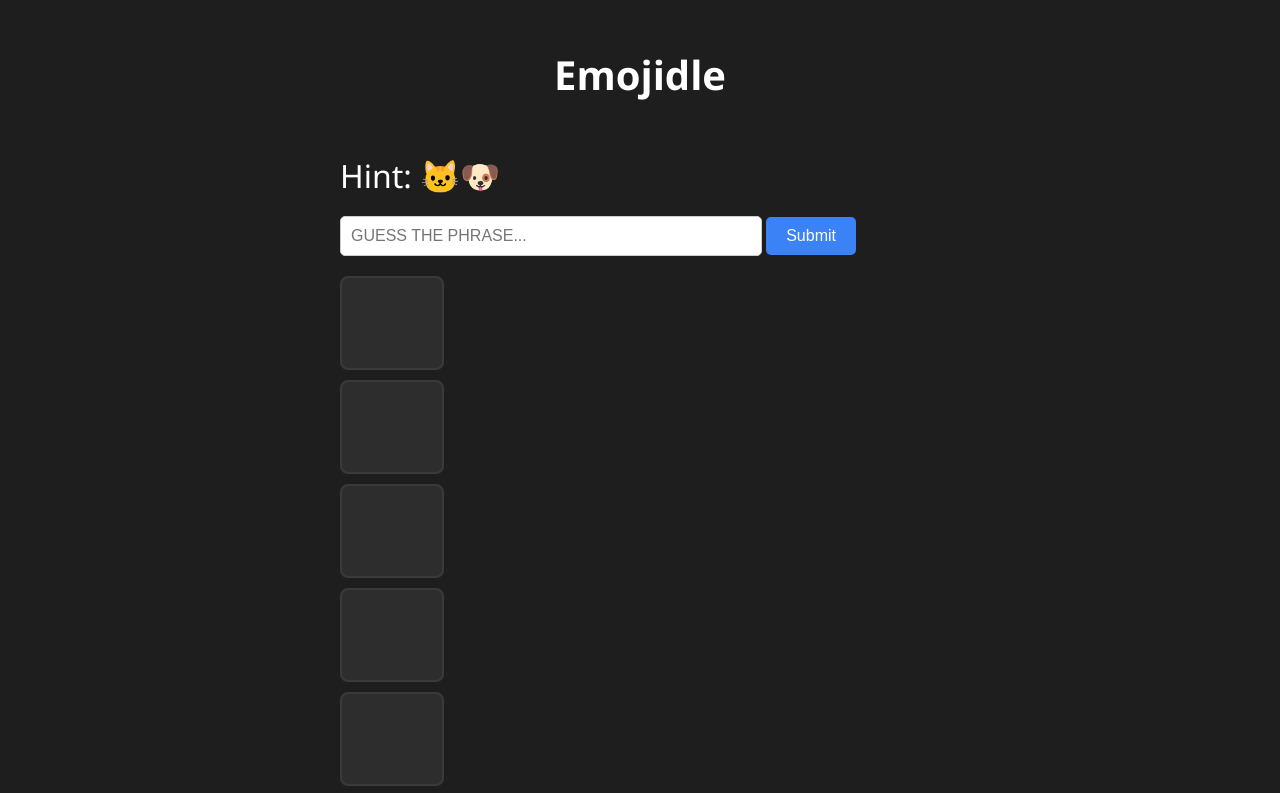
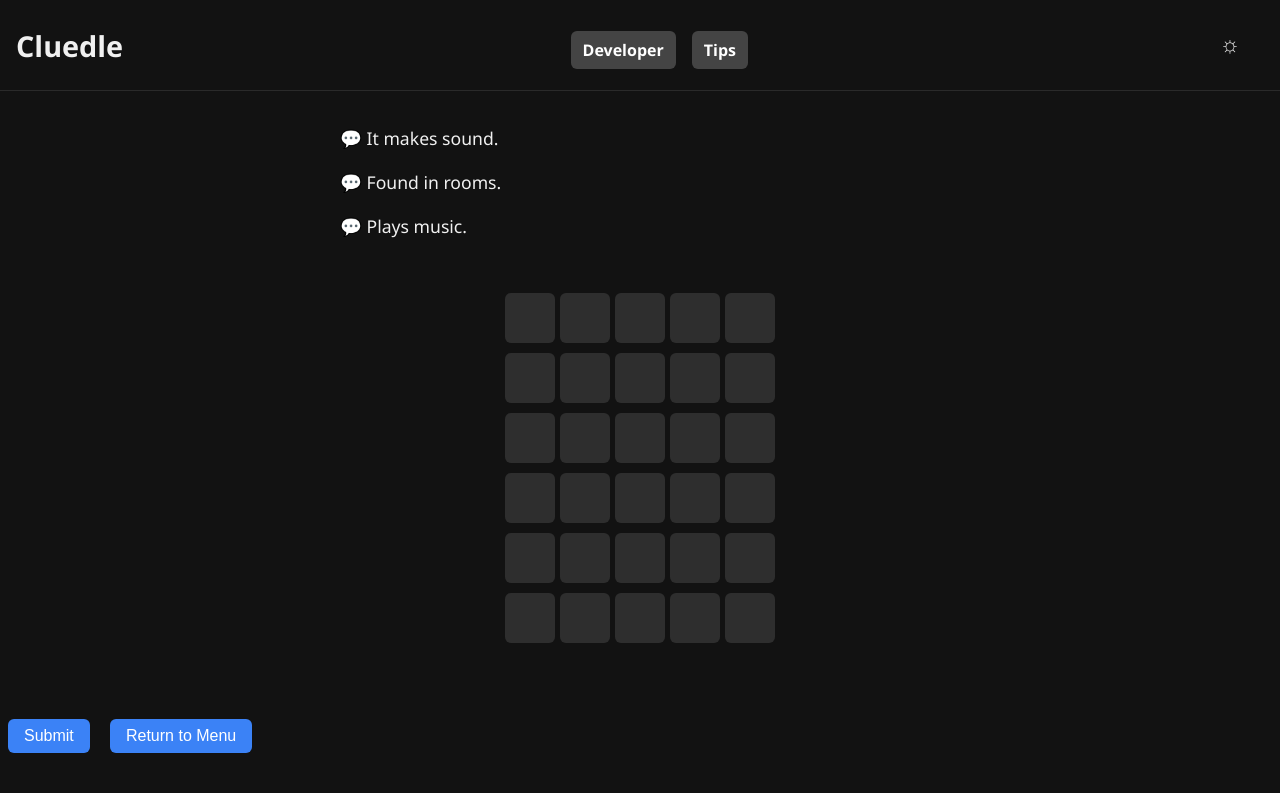
Before and after one commit to RazvanAlexe/Dle, a plain HTML site: page index.html in a window 1280 px wide. Both pictures are taken after a click on the button "Daily Challenge". Shown: the top 793 px of the page. Drawn offline with Linux system fonts and the light colour scheme.

Commit message:
Add files via upload

```diff
--- /dev/null
+++ b/cluedle.js
@@ -0,0 +1,126 @@
+let currentPuzzle;
+let currentGuess = '';
+let attempts = [];
+let gameOver = false;
+
+const board = document.getElementById('board');
+const cluesBox = document.getElementById('clues');
+const message = document.getElementById('message');
+const submitBtn = document.getElementById('submitBtn');
+const returnBtn = document.getElementById('returnBtn');
+const themeToggle = document.getElementById('themeToggle');
+const gameContainer = document.getElementById('gameContainer');
+const dailyBtn = document.getElementById('dailyBtn');
+const practiceBtn = document.getElementById('practiceBtn');
+
+function selectPuzzle(mode) {
+    gameContainer.style.display = 'block';
+    document.querySelector('.mode-toggle').style.display = 'none';
+
+    if (mode === 'daily') {
+        const today = new Date().toISOString().split('T')[0];
+        const seed = today.split('-').join('');
+        const index = parseInt(seed) % clues.length;
+        currentPuzzle = clues[index];
+    } else {
+        currentPuzzle = clues[Math.floor(Math.random() * clues.length)];
+    }
+    startGame();
+}
+
+function startGame() {
+    cluesBox.innerHTML = currentPuzzle.clues.map(clue => `<p>💬 ${clue}</p>`).join('');
+    board.innerHTML = '';
+    currentGuess = '';
+    attempts = [];
+    gameOver = false;
+    message.textContent = '';
+    drawBoard();
+}
+
+function drawBoard() {
+    board.innerHTML = '';
+    for (let i = 0; i < 6; i++) {
+        const row = document.createElement('div');
+        row.className = 'row';
+        const guess = attempts[i] || '';
+        for (let j = 0; j < 5; j++) {
+            const tile = document.createElement('div');
+            tile.className = 'tile';
+            const letter = guess[j] || '';
+            tile.textContent = letter;
+
+            if (guess && currentPuzzle) {
+                const answerLetter = currentPuzzle.answer[j];
+                if (letter === answerLetter) {
+                    tile.classList.add('correct');
+                } else if (currentPuzzle.answer.includes(letter)) {
+                    tile.classList.add('present');
+                } else {
+                    tile.classList.add('absent');
+                }
+            }
+            row.appendChild(tile);
+        }
+        board.appendChild(row);
+    }
+}
+
+function handleKeyPress(e) {
+    if (gameOver) return;
+    const key = e.key.toLowerCase();
+    if (key === 'enter') {
+        submitGuess();
+    } else if (key === 'backspace') {
+        currentGuess = currentGuess.slice(0, -1);
+    } else if (/^[a-z]$/.test(key) && currentGuess.length < 5) {
+        currentGuess += key;
+    }
+    drawBoard();
+    fillCurrentRow();
+}
+
+function fillCurrentRow() {
+    const row = board.children[attempts.length];
+    if (!row) return;
+    for (let i = 0; i < 5; i++) {
+        row.children[i].textContent = currentGuess[i] || '';
+    }
+}
+
+function submitGuess() {
+    if (currentGuess.length !== 5) {
+        message.textContent = 'Enter a 5-letter word';
+        return;
+    }
+    attempts.push(currentGuess);
+    drawBoard();
+    if (currentGuess === currentPuzzle.answer) {
+        message.textContent = 'You got it!';
+        gameOver = true;
+    } else if (attempts.length >= 6) {
+        message.textContent = `Out of tries! The word was “${currentPuzzle.answer}”.`;
+        gameOver = true;
+    } else {
+        message.textContent = '';
+    }
+    currentGuess = '';
+}
+
+submitBtn.addEventListener('click', submitGuess);
+returnBtn.addEventListener('click', () => {
+    gameContainer.style.display = 'none';
+    document.querySelector('.mode-toggle').style.display = 'flex';
+    board.innerHTML = '';
+    cluesBox.innerHTML = '';
+});
+
+themeToggle.addEventListener('click', () => {
+    document.body.classList.toggle('dark-mode');
+    document.body.classList.toggle('light-mode');
+});
+
+dailyBtn.addEventListener('click', () => selectPuzzle('daily'));
+practiceBtn.addEventListener('click', () => selectPuzzle('practice'));
+
+document.addEventListener('keydown', handleKeyPress);
--- /dev/null
+++ b/clues.js
@@ -0,0 +1,58 @@
+const clues = [
+    {
+        clues: [
+            "It's not alive.",
+            "It has keys but opens nothing.",
+            "It can be played."
+        ],
+        answer: "piano"
+    },
+    {
+        clues: [
+            "It's round.",
+            "It's kicked.",
+            "It scores goals."
+        ],
+        answer: "ball"
+    },
+    {
+        clues: [
+            "It helps you see.",
+            "It hangs on the wall.",
+            "You look into it."
+        ],
+        answer: "mirror"
+    },
+    {
+        clues: [
+            "Used in writing.",
+            "Has ink.",
+            "Fits in a pocket."
+        ],
+        answer: "penne"
+    },
+    {
+        clues: [
+            "Worn on feet.",
+            "Has laces.",
+            "Used for running."
+        ],
+        answer: "sneak"
+    },
+    {
+        clues: [
+            "It makes sound.",
+            "Found in rooms.",
+            "Plays music."
+        ],
+        answer: "radio"
+    },
+    {
+        clues: [
+            "Shows moving pictures.",
+            "Controlled remotely.",
+            "Mounted on wall."
+        ],
+        answer: "tvset"
+    }
+];
--- a/index.html
+++ b/index.html
@@ -3,111 +3,53 @@
 <head>
     <meta charset="UTF-8" />
     <meta name="viewport" content="width=device-width, initial-scale=1.0" />
-    <title>Emojidle Game</title>
+    <title>Cluedle – Chain Logic Word Game</title>
     <link rel="stylesheet" href="style.css" />
-    <style>
-        body {
-            font-family: 'Segoe UI', sans-serif;
-            display: flex;
-            flex-direction: column;
-            align-items: center;
-            justify-content: flex-start;
-            background-color: #1e1e1e;
-            color: #fff;
-            min-height: 100vh;
-            margin: 0;
-            padding: 20px;
-        }
 
-        h1 {
-            margin-bottom: 20px;
-            font-size: 2.5rem;
-        }
+    <!-- Google AdSense (replace with your ID) -->
+    <script async src="https://pagead2.googlesyndication.com/pagead/js/adsbygoogle.js?client=ca-pub-xxxxxxxxxxxx"
+            crossorigin="anonymous"></script>
+</head>
+<body class="dark-mode">
+    <header>
+        <h1>Cluedle</h1>
 
-        #modeSelect, #gameArea {
-            display: flex;
-            flex-direction: column;
-            align-items: center;
-            gap: 10px;
-            max-width: 600px;
-            width: 100%;
-        }
+        <div class="mode-toggle">
+            <button id="dailyBtn">Daily Challenge</button>
+            <button id="practiceBtn">Practice Mode</button>
+        </div>
 
-        button {
-            padding: 10px 20px;
-            font-size: 1rem;
-            border: none;
-            border-radius: 5px;
-            cursor: pointer;
-            background-color: #3b82f6;
-            color: white;
-            transition: background-color 0.2s;
-        }
+        <!-- Social Buttons -->
+        <div class="social-links">
+            <a href="https://x.com/RazvanAlexe95" target="_blank" class="social-button">Developer</a>
+            <a href="https://ko-fi.com/razvanalexe" target="_blank" class="social-button">Tips</a>
+        </div>
 
-            button:hover {
-                background-color: #2563eb;
-            }
+        <button id="themeToggle" title="Toggle theme">☼</button>
+    </header>
 
-        #guessInput {
-            padding: 10px;
-            font-size: 1rem;
-            width: 100%;
-            max-width: 400px;
-            border: 1px solid #ccc;
-            border-radius: 5px;
-        }
+    <main id="gameContainer" style="display:none;">
+        <section id="clues"></section>
+        <section id="board"></section>
+        <p id="message"></p>
+        <button id="submitBtn">Submit</button>
+        <button id="returnBtn">Return to Menu</button>
 
-        #board {
-            width: 100%;
-            max-width: 600px;
-            display: flex;
-            flex-direction: column;
-            gap: 10px;
-            margin: 20px 0;
-        }
+        <!-- Ad Placement -->
+        <div class="ad-container">
+            <ins class="adsbygoogle"
+                 style="display:block"
+                 data-ad-client="ca-pub-xxxxxxxxxxxx"
+                 data-ad-slot="1234567890"
+                 data-ad-format="auto"
+                 data-full-width-responsive="true"></ins>
+            <script>
+                (adsbygoogle = window.adsbygoogle || []).push({});
+            </script>
+        </div>
+    </main>
 
-        .tile {
-            background-color: #2d2d2d;
-            padding: 15px 20px;
-            border-radius: 8px;
-            text-align: left;
-            font-size: 1rem;
-            color: #fff;
-            word-break: break-word;
-            min-height: 40px;
-        }
-
-        #emojiHint {
-            font-size: 2rem;
-            margin-bottom: 10px;
-        }
-
-        #message {
-            font-size: 1.1rem;
-            margin-top: 10px;
-            text-align: center;
-        }
-    </style>
-</head>
-<body>
-    <h1>Emojidle</h1>
-
-    <div id="modeSelect">
-        <button onclick="startGame('daily')">Daily Challenge</button>
-        <button onclick="startGame('repeat')">Practice Mode</button>
-    </div>
-
-    <div id="gameArea" style="display:none;">
-        <p id="emojiHint"></p>
-        <input type="text" id="guessInput" placeholder="Guess the phrase..." />
-        <button onclick="submitGuess()">Submit</button>
-        <div id="board"></div>
-        <p id="message"></p>
-        <button id="shareBtn" style="display:none;" onclick="shareResult()">Share</button>
-        <button onclick="returnToMenu()">Return to Menu</button>
-    </div>
-
-    <script src="emojis.js"></script>
-    <script src="emojidle.js"></script>
+    <script src="clues.js"></script>
+    <script src="cluedle.js"></script>
 </body>
 </html>
--- a/style.css
+++ b/style.css
@@ -1,57 +1,143 @@
 body {
-    font-family: sans-serif;
+    font-family: 'Segoe UI', sans-serif;
+    margin: 0;
+    padding: 0;
+    transition: background 0.3s, color 0.3s;
+}
+
+    body.dark-mode {
+        background-color: #121212;
+        color: #f0f0f0;
+    }
+
+    body.light-mode {
+        background-color: #ffffff;
+        color: #111111;
+    }
+
+header {
     display: flex;
-    flex-direction: column;
+    justify-content: space-between;
     align-items: center;
-    justify-content: center;
-    height: 100vh;
+    padding: 1rem;
+    border-bottom: 1px solid rgba(255,255,255,0.1);
+}
+
+h1 {
     margin: 0;
-    background-color: #121213;
+    font-size: 1.8rem;
+}
+
+.mode-toggle button,
+#themeToggle,
+#submitBtn,
+#returnBtn {
+    margin: 0.5rem;
+    padding: 0.5rem 1rem;
+    font-size: 1rem;
+    cursor: pointer;
+    border-radius: 6px;
+    border: none;
+    background-color: #3b82f6;
     color: white;
 }
 
+#themeToggle {
+    background-color: transparent;
+    color: inherit;
+    font-size: 1.4rem;
+}
+
+#clues {
+    padding: 1rem;
+    font-size: 1.1rem;
+    line-height: 1.5;
+    max-width: 600px;
+    margin: 0 auto;
+}
+
 #board {
+    max-width: 600px;
+    margin: 20px auto;
     display: grid;
-    grid-template-columns: repeat(5, 60px);
+    grid-template-rows: repeat(6, 1fr);
     gap: 10px;
-    margin-bottom: 20px;
+}
+
+.row {
+    display: flex;
+    justify-content: center;
+    gap: 5px;
 }
 
 .tile {
-    width: 60px;
-    height: 60px;
-    border: 2px solid #3a3a3c;
+    width: 50px;
+    height: 50px;
+    border-radius: 6px;
+    font-size: 1.5rem;
     display: flex;
     align-items: center;
     justify-content: center;
-    font-size: 2rem;
-    text-transform: uppercase;
-    background-color: #121213;
+    background-color: #2e2e2e;
+    color: white;
+    transition: all 0.3s ease;
 }
 
-.correct {
-    background-color: #538d4e;
-    border-color: #538d4e;
+    .tile.correct {
+        background-color: #22c55e;
+    }
+
+    .tile.present {
+        background-color: #facc15;
+        color: black;
+    }
+
+    .tile.absent {
+        background-color: #555;
+    }
+
+#message {
+    text-align: center;
+    font-weight: bold;
+    min-height: 2rem;
+    margin-top: 1rem;
 }
 
-.present {
-    background-color: #b59f3b;
-    border-color: #b59f3b;
+@media (max-width: 480px) {
+    .tile {
+        width: 40px;
+        height: 40px;
+        font-size: 1.2rem;
+    }
+
+    #clues {
+        font-size: 1rem;
+    }
 }
 
-.absent {
-    background-color: #3a3a3c;
-    border-color: #3a3a3c;
+.social-links {
+    display: flex;
+    gap: 1rem;
+    justify-content: center;
+    margin-top: 10px;
 }
 
-input[type="text"] {
-    font-size: 1.5rem;
-    padding: 10px;
-    text-transform: uppercase;
+.social-button {
+    background-color: #444;
+    color: white;
+    padding: 8px 12px;
+    text-decoration: none;
+    border-radius: 6px;
+    font-weight: bold;
+    transition: background 0.2s ease;
 }
 
-button {
-    font-size: 1.2rem;
-    padding: 10px 20px;
-    margin-top: 10px;
+.social-button:hover {
+    background-color: #666;
 }
+
+.ad-container {
+    margin: 20px auto;
+    max-width: 320px;
+    text-align: center;
+}
```
